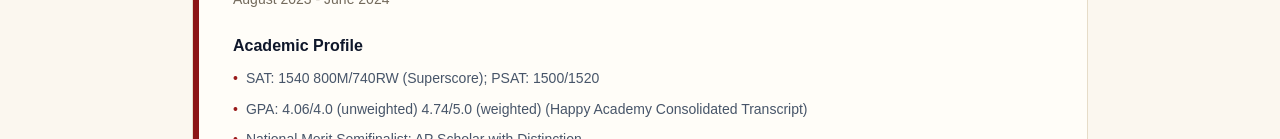
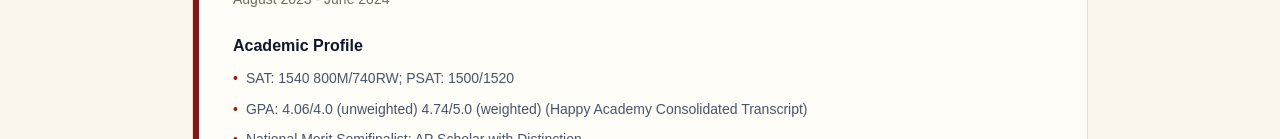
Before and after one commit to raeyaanmuppaneni/raeyaanmuppaneni.github.io, a Next.js app: page /resume in a window 1280 px wide. Shown: the part 661-800 px from the top of the page. Built offline with nearby package versions, Linux system fonts and the light colour scheme.

Commit message:
Remove superscore label from SAT on resume page

```diff
--- a/app/resume/page.jsx
+++ b/app/resume/page.jsx
@@ -24,7 +24,7 @@ const sections = [
       {
         "title": "Academic Profile",
         "bullets": [
-          "SAT: 1540 800M/740RW (Superscore); PSAT: 1500/1520",
+          "SAT: 1540 800M/740RW; PSAT: 1500/1520",
           "GPA: 4.06/4.0 (unweighted) 4.74/5.0 (weighted) (Happy Academy Consolidated Transcript)",
           "National Merit Semifinalist; AP Scholar with Distinction"
         ]
```
